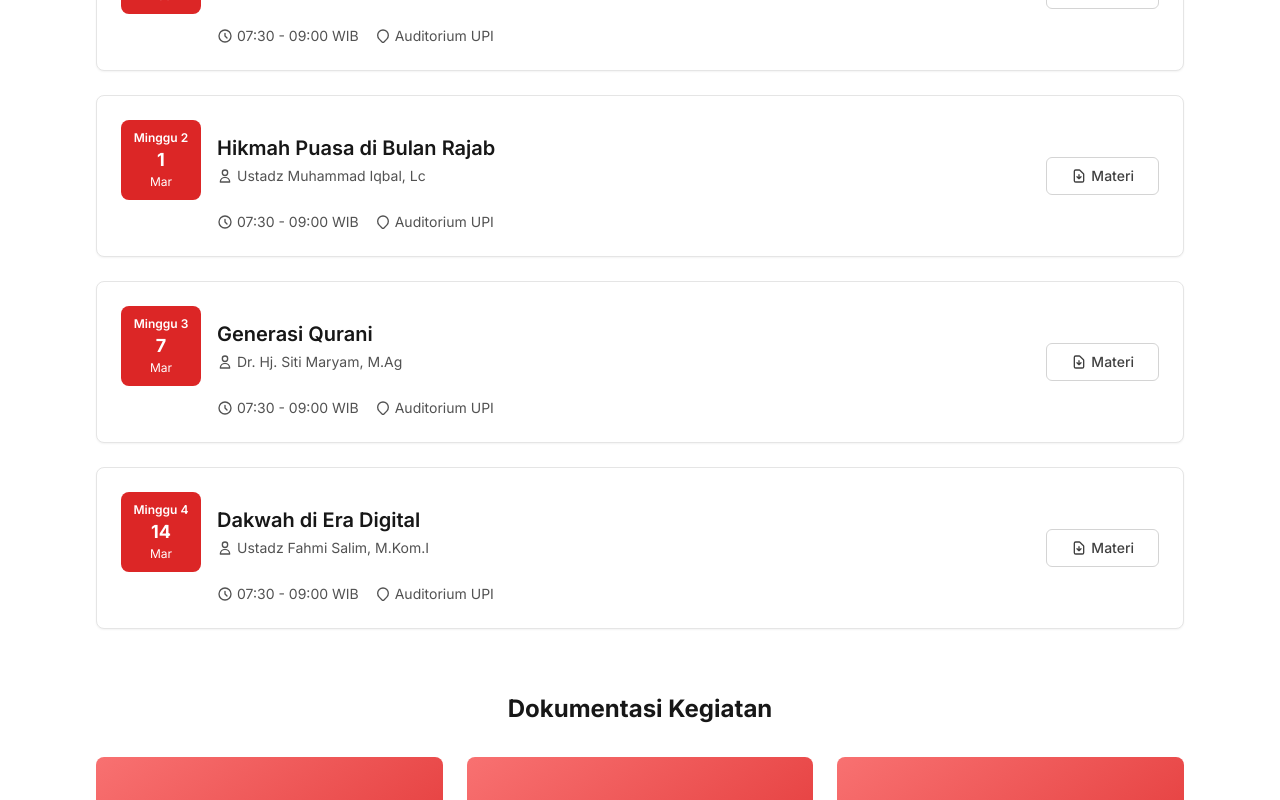
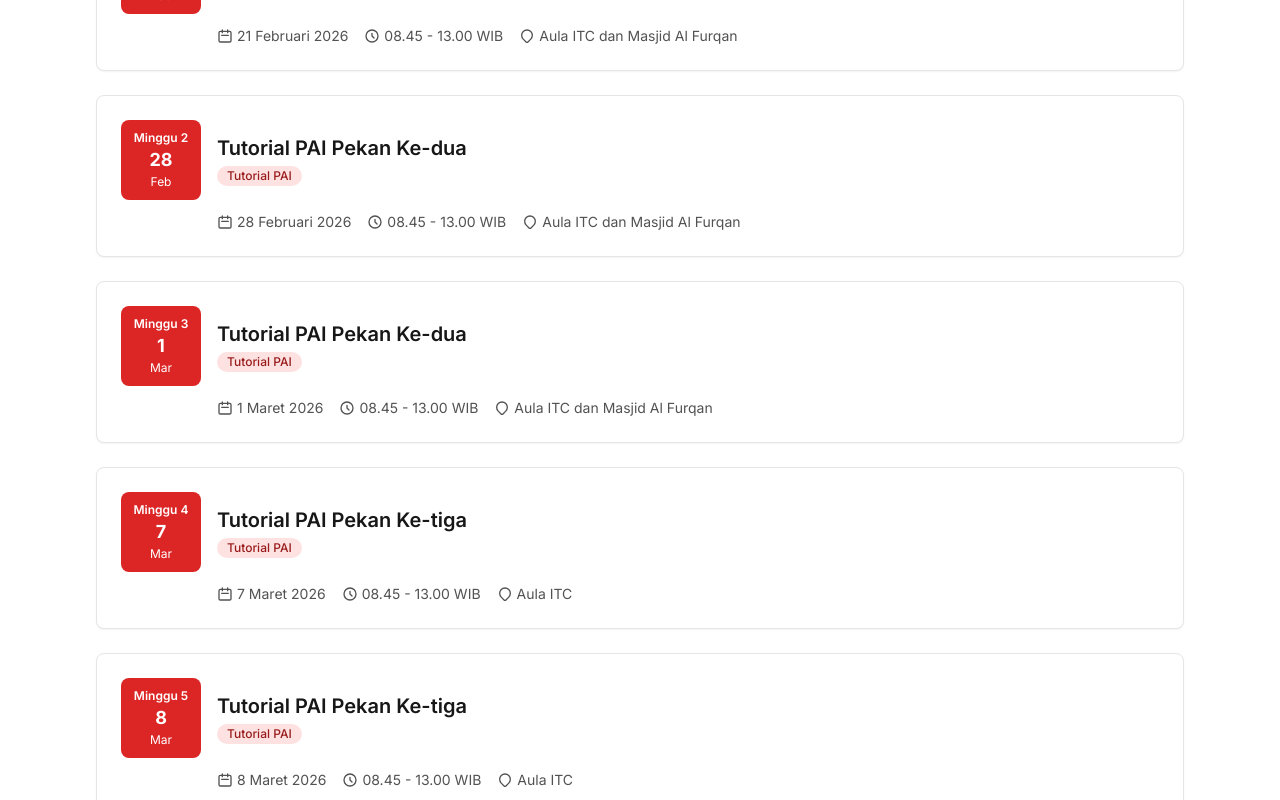
Before and after one commit to Muhtaromalbayt/tutorial-pai-upi, a Next.js app: page /program/kuliah-dhuha in a window 1280 px wide. Shown: the part 1200-2000 px from the top of the page. Built offline with nearby package versions, Linux system fonts and the light colour scheme.

Commit message:
feat: integrate Tutorial PAI calendar into Kuliah Dhuha schedule

```diff
--- a/app/program/kuliah-dhuha/page.tsx
+++ b/app/program/kuliah-dhuha/page.tsx
@@ -1,44 +1,49 @@
+"use client";
+
 import Hero from "@/components/Hero";
+import { useMemo } from "react";
+import { ORGANIZATION_ACTIVITIES } from "@/lib/hijriah-calendar-data";
+
+// Format date to Indonesian format
+function formatDateIndonesian(dateStr: string): string {
+    const date = new Date(dateStr);
+    const months = [
+        "Januari", "Februari", "Maret", "April", "Mei", "Juni",
+        "Juli", "Agustus", "September", "Oktober", "November", "Desember"
+    ];
+    return `${date.getDate()} ${months[date.getMonth()]} ${date.getFullYear()}`;
+}
 
 export default function KuliahDhuhaPage() {
-    const weeklySchedule = [
-        {
-            week: "Minggu 1",
-            date: "22 Februari 2026",
-            topic: "Adab Menuntut Ilmu",
-            speaker: "Dr. Ahmad Syafii, M.Pd.I",
-            location: "Auditorium UPI",
-            time: "07:30 - 09:00 WIB",
-            materials: "Materi-Kuliah-Dhuha-1.pdf"
-        },
-        {
-            week: "Minggu 2",
-            date: "29 Februari 2026",
-            topic: "Hikmah Puasa di Bulan Rajab",
-            speaker: "Ustadz Muhammad Iqbal, Lc",
-            location: "Auditorium UPI",
-            time: "07:30 - 09:00 WIB",
-            materials: "Materi-Kuliah-Dhuha-2.pdf"
-        },
-        {
-            week: "Minggu 3",
-            date: "7 Maret 2026",
-            topic: "Generasi Qurani",
-            speaker: "Dr. Hj. Siti Maryam, M.Ag",
-            location: "Auditorium UPI",
-            time: "07:30 - 09:00 WIB",
-            materials: "Materi-Kuliah-Dhuha-3.pdf"
-        },
-        {
-            week: "Minggu 4",
-            date: "14 Maret 2026",
-            topic: "Dakwah di Era Digital",
-            speaker: "Ustadz Fahmi Salim, M.Kom.I",
-            location: "Auditorium UPI",
-            time: "07:30 - 09:00 WIB",
-            materials: "Materi-Kuliah-Dhuha-4.pdf"
-        },
-    ];
+    // Get Tutorial PAI activities and Pembukaan
+    const weeklySchedule = useMemo(() => {
+        // Get Tutorial PAI activities and Pembukaan
+        const activities = ORGANIZATION_ACTIVITIES
+            .filter(activity =>
+                activity.category === "Tutorial PAI" ||
+                activity.title.includes("Pembukaan")
+            )
+            .reduce((acc, activity) => {
+                // Group by date to avoid duplicates
+                const existing = acc.find(a => a.date === activity.date);
+                if (!existing) {
+                    acc.push(activity);
+                }
+                return acc;
+            }, [] as typeof ORGANIZATION_ACTIVITIES)
+            .sort((a, b) => new Date(a.date).getTime() - new Date(b.date).getTime());
+
+        // Map to schedule format with week numbers
+        return activities.map((activity, index) => ({
+            week: `Minggu ${index + 1}`,
+            date: formatDateIndonesian(activity.date),
+            rawDate: activity.date,
+            topic: activity.title,
+            location: activity.location || "Aula ITC",
+            time: activity.time || "08.45 - 13.00 WIB",
+            category: activity.category
+        }));
+    }, []);
 
     return (
         <div>
@@ -87,22 +92,30 @@ export default function KuliahDhuhaPage() {
                                             <div className="flex items-center space-x-4 mb-3">
                                                 <div className="w-20 h-20 bg-primary-600 rounded-lg flex flex-col items-center justify-center text-white flex-shrink-0">
                                                     <div className="text-xs font-semibold">{schedule.week}</div>
-                                                    <div className="text-lg font-bold">{new Date(schedule.date).getDate()}</div>
-                                                    <div className="text-xs">{new Date(schedule.date).toLocaleDateString('id-ID', { month: 'short' })}</div>
+                                                    <div className="text-lg font-bold">{new Date(schedule.rawDate).getDate()}</div>
+                                                    <div className="text-xs">{new Date(schedule.rawDate).toLocaleDateString('id-ID', { month: 'short' })}</div>
                                                 </div>
                                                 <div>
                                                     <h4 className="text-xl font-semibold text-neutral-900 mb-1">
                                                         {schedule.topic}
                                                     </h4>
-                                                    <div className="flex items-center text-sm text-neutral-600">
-                                                        <svg className="w-4 h-4 mr-1" fill="none" stroke="currentColor" viewBox="0 0 24 24">
-                                                            <path strokeLinecap="round" strokeLinejoin="round" strokeWidth={2} d="M16 7a4 4 0 11-8 0 4 4 0 018 0zM12 14a7 7 0 00-7 7h14a7 7 0 00-7-7z" />
-                                                        </svg>
-                                                        {schedule.speaker}
+                                                    <div className="flex items-center text-sm">
+                                                        <span className={`inline-flex items-center px-2.5 py-0.5 rounded-full text-xs font-medium ${schedule.category === 'Kajian'
+                                                            ? 'bg-accent-100 text-accent-800'
+                                                            : 'bg-primary-100 text-primary-800'
+                                                            }`}>
+                                                            {schedule.category}
+                                                        </span>
                                                     </div>
                                                 </div>
                                             </div>
                                             <div className="flex flex-wrap gap-4 text-sm text-neutral-600 pl-24">
+                                                <div className="flex items-center">
+                                                    <svg className="w-4 h-4 mr-1" fill="none" stroke="currentColor" viewBox="0 0 24 24">
+                                                        <path strokeLinecap="round" strokeLinejoin="round" strokeWidth={2} d="M8 7V3m8 4V3m-9 8h10M5 21h14a2 2 0 002-2V7a2 2 0 00-2-2H5a2 2 0 00-2 2v12a2 2 0 002 2z" />
+                                                    </svg>
+                                                    {schedule.date}
+                                                </div>
                                                 <div className="flex items-center">
                                                     <svg className="w-4 h-4 mr-1" fill="none" stroke="currentColor" viewBox="0 0 24 24">
                                                         <path strokeLinecap="round" strokeLinejoin="round" strokeWidth={2} d="M12 8v4l3 3m6-3a9 9 0 11-18 0 9 9 0 0118 0z" />
@@ -116,14 +129,6 @@ export default function KuliahDhuhaPage() {
                                                     {schedule.location}
                                                 </div>
                                             </div>
-                                        </div>
-                                        <div className="flex items-center space-x-3">
-                                            <button className="btn-secondary text-sm py-2">
-                                                <svg className="w-4 h-4 mr-1 inline" fill="none" stroke="currentColor" viewBox="0 0 24 24">
-                                                    <path strokeLinecap="round" strokeLinejoin="round" strokeWidth={2} d="M12 10v6m0 0l-3-3m3 3l3-3m2 8H7a2 2 0 01-2-2V5a2 2 0 012-2h5.586a1 1 0 01.707.293l5.414 5.414a1 1 0 01.293.707V19a2 2 0 01-2 2z" />
-                                                </svg>
-                                                Materi
-                                            </button>
                                         </div>
                                     </div>
                                 </div>
```
